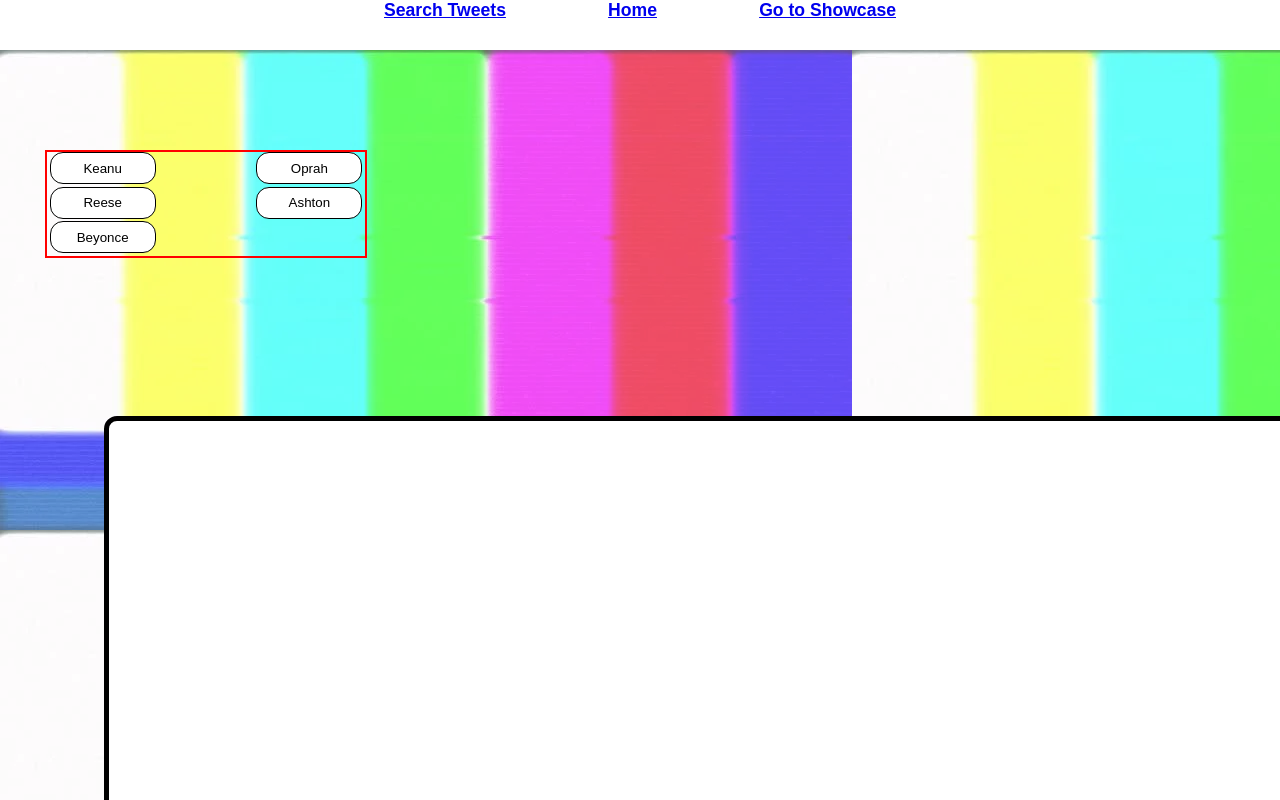
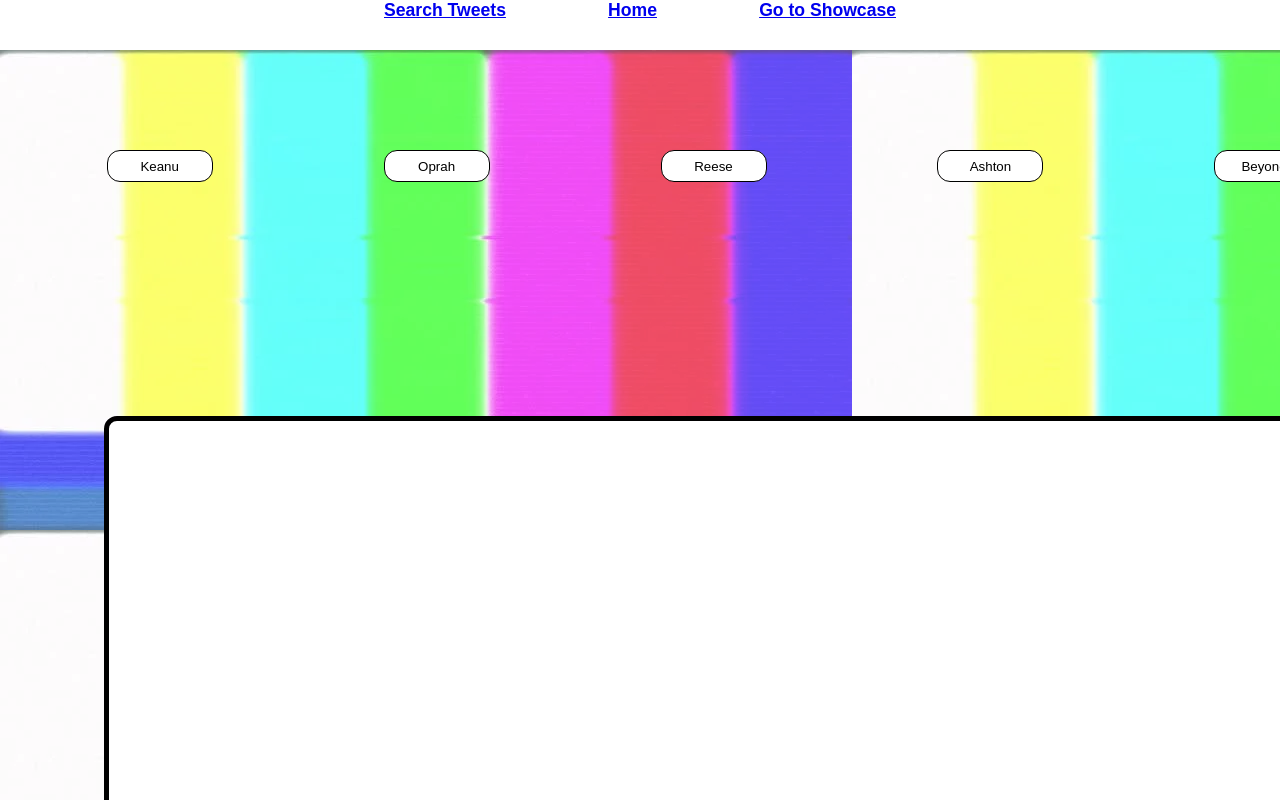
Before and after one commit to cvs181801/15-minutes, a React (Create React App) app: page /showcase in a window 1280 px wide. Shown: the top 800 px of the page. Built offline with nearby package versions, Linux system fonts and the light colour scheme.

Commit message:
fix width on bottons container, showcase pg

```diff
--- a/src/index.css
+++ b/src/index.css
@@ -147,8 +147,7 @@ body {
   align-items: center;
   justify-content: space-between;
   margin: 0 auto;
-  border: 2px solid red;
-  max-width: 322px;
+  width: 322px;
 }
 
 
@@ -197,7 +196,7 @@ body {
 
   .showcaseBtnsContainer {
     width: 778px;
-
+    left: 25px;
   }
 
 }
@@ -249,6 +248,7 @@ body {
   }
   .showcaseBtnsContainer {
     width: 1219px;
+    left: 104px;
   }
 
 }
```
